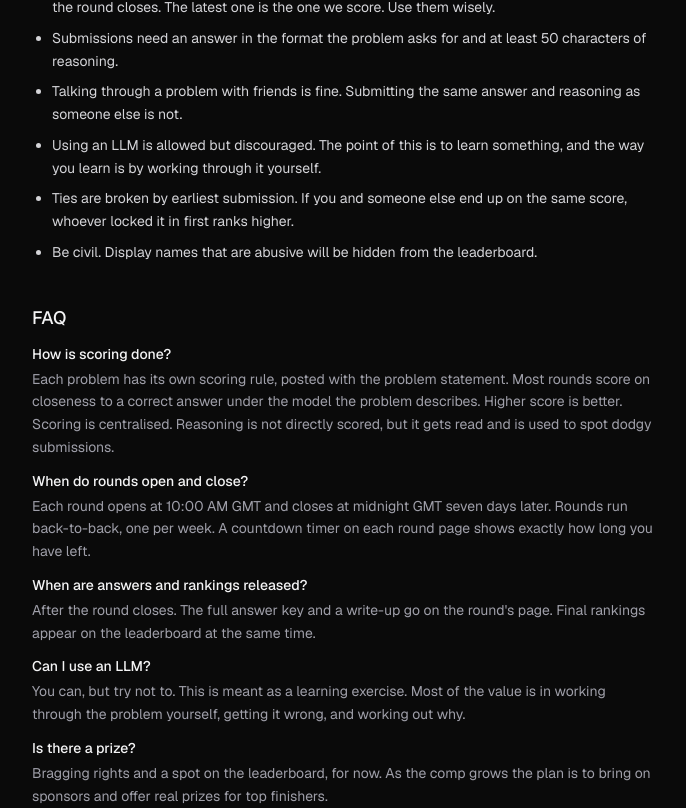
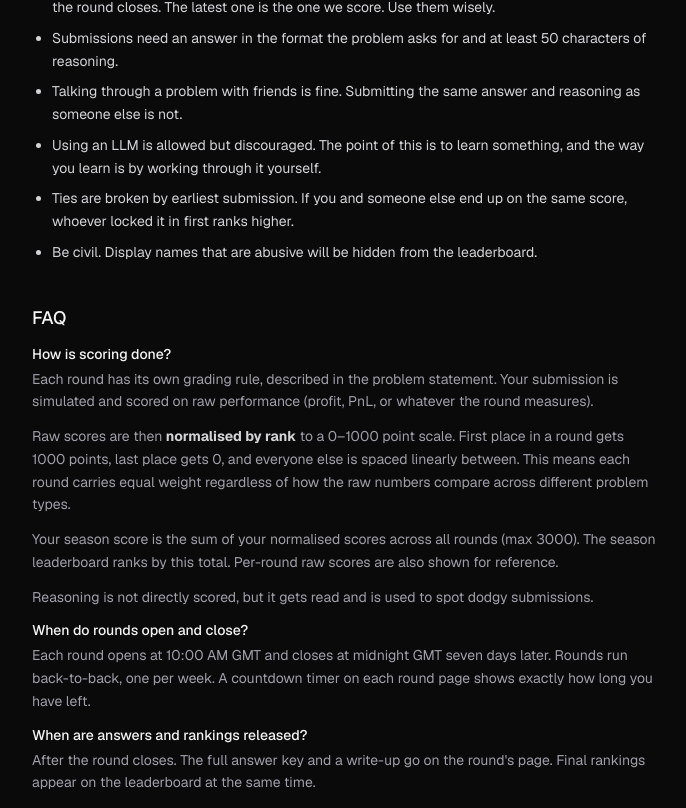
Before and after one commit to april-webm/inference, a Next.js app: page /about in a window 1280 px wide. Shown: the part 419-1227 px from the top of the page, without its empty margins (296-982 px from the left). Built offline with nearby package versions, Linux system fonts and the light colour scheme; no server answers.

Commit message:
Add rank-based normalisation to scoring, update FAQ and leaderboard
- FAQ explains normalisation: raw scores → 0-1000 by rank per round
- Leaderboard links to scoring FAQ section
- Score type includes raw_score field
- Updated round 2 data for market-making model

```diff
--- a/src/app/about/page.tsx
+++ b/src/app/about/page.tsx
@@ -43,14 +43,28 @@ export default function AboutPage() {
         <section className="flex flex-col gap-3">
           <h2 className="text-lg font-medium text-zinc-100">FAQ</h2>
 
-          <div className="flex flex-col gap-1">
+          <div id="scoring" className="flex flex-col gap-1 scroll-mt-6">
             <h3 className="text-sm font-medium text-zinc-100">How is scoring done?</h3>
             <p className="text-sm text-zinc-400 leading-relaxed">
-              Each problem has its own scoring rule, posted with the problem
-              statement. Most rounds score on closeness to a correct answer
-              under the model the problem describes. Higher score is better.
-              Scoring is centralised. Reasoning is not directly scored, but it
-              gets read and is used to spot dodgy submissions.
+              Each round has its own grading rule, described in the problem
+              statement. Your submission is simulated and scored on raw
+              performance (profit, PnL, or whatever the round measures).
+            </p>
+            <p className="text-sm text-zinc-400 leading-relaxed mt-2">
+              Raw scores are then <strong className="text-zinc-300">normalised by rank</strong> to
+              a 0–1000 point scale. First place in a round gets 1000 points,
+              last place gets 0, and everyone else is spaced linearly between.
+              This means each round carries equal weight regardless of how
+              the raw numbers compare across different problem types.
+            </p>
+            <p className="text-sm text-zinc-400 leading-relaxed mt-2">
+              Your season score is the sum of your normalised scores across
+              all rounds (max 3000). The season leaderboard ranks by this total.
+              Per-round raw scores are also shown for reference.
+            </p>
+            <p className="text-sm text-zinc-400 leading-relaxed mt-2">
+              Reasoning is not directly scored, but it gets read and is used
+              to spot dodgy submissions.
             </p>
           </div>
 
--- a/src/app/leaderboard/page.tsx
+++ b/src/app/leaderboard/page.tsx
@@ -102,6 +102,7 @@ export default async function LeaderboardPage({
 
         <p className="text-xs text-zinc-500">
           {selectedSeason.name} — combined scores across all rounds.
+          {' '}<a href="/about#scoring" className="text-amber-400 hover:text-amber-300">How scoring works</a>
         </p>
 
         {sortedSeasonRows.length === 0 ? (
--- a/src/types/database.ts
+++ b/src/types/database.ts
@@ -51,6 +51,7 @@ export interface Score {
   user_id: string
   round_id: string
   score: number
+  raw_score: number
   rank: number
   computed_at: string
 }
```
